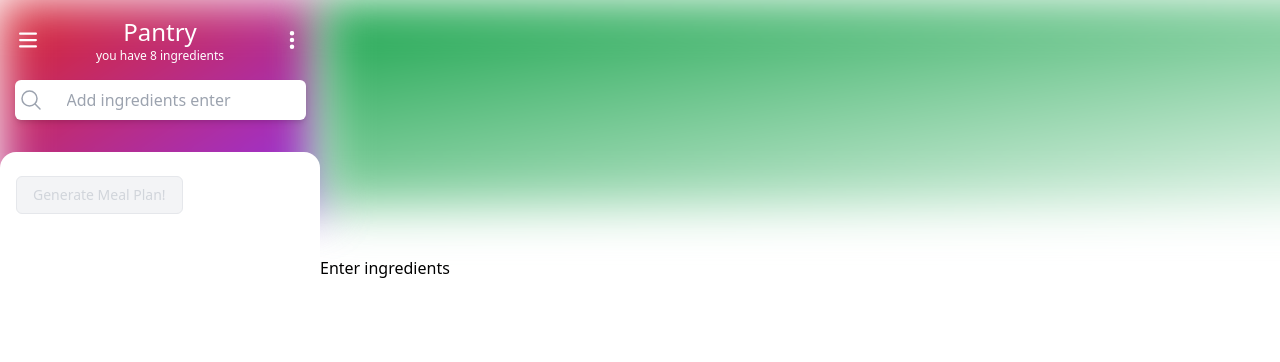
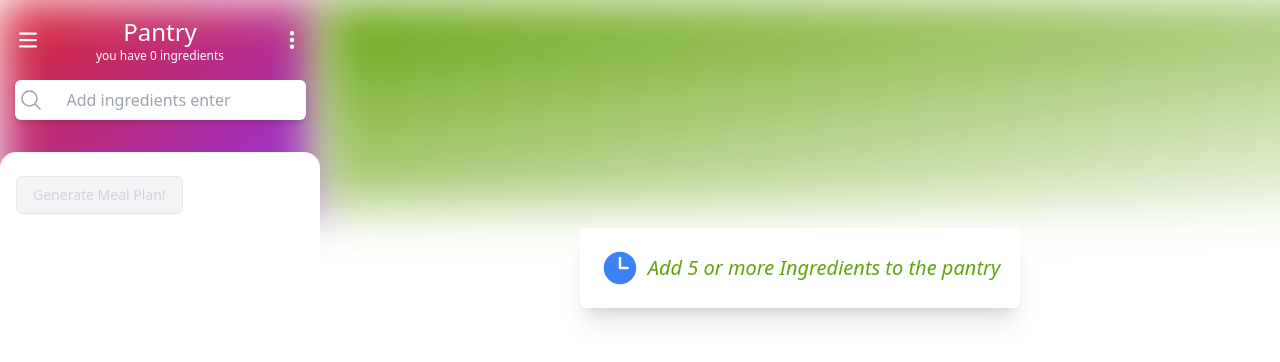
Before and after one commit to sandhyas23/meal-planner, a Next.js app: page / in a window 1280 px wide. Shown: the top 362 px of the page. Built offline with nearby package versions, Linux system fonts and the light colour scheme.

Commit message:
completed gtp data display

```diff
--- a/app/api/generateMealPlan/route.ts
+++ b/app/api/generateMealPlan/route.ts
@@ -16,9 +16,12 @@ export async function POST(request:Request) {
         messages:[
             {
                 role:"user",
-                content:`Hi there, provide a meal plan with recipe names from MONDAY through SUNDAY that includes breakfast, lunch and dinner using the list of
+                content:`Hi there, provide a meal plan with recipe names from monday through sunday that includes breakfast, lunch and dinner using the list of
                 ingredients given below.
-                Here are the ingredients: ${JSON.stringify({ingredients})}`
+                Here are the ingredients: ${JSON.stringify({ingredients})}
+                Return the meal plan as array of objects like the following format
+                 ['{"day":"monday","breakfast":"","lunch":"","dinner":""}']`
+
             }
         ]
     })
--- a/app/components/MealPlan.tsx
+++ b/app/components/MealPlan.tsx
@@ -1,22 +1,64 @@
 'use client'
 import { usePantryStore } from '@/store/PantryStore';
-import React from 'react';
+import { ClockIcon } from '@heroicons/react/24/solid';
+import React, { useEffect, useState } from 'react';
 
 
 function MealPlan() {
 
-  const [mealPlanClicked,setMealPlanClicked,mealPlanner] = usePantryStore((state) =>
-                       [state.mealPlanClicked,state.setMealPlanClicked,state.mealPlanner]);
+  const [mealPlanClicked,setMealPlanClicked,weekPlan] = usePantryStore((state) =>
+                       [state.mealPlanClicked,state.setMealPlanClicked,state.weekPlan]);
+
+
+  const capitalizeFirstLetter = (string: string)  => {
+    return string.charAt(0).toUpperCase() + string.slice(1);
+  }
+
+
+
   return (
-    <div className=' md:w-9/12 items-center'>
+    <div className='flex items-center justify-center  object-contain md:w-9/12'>
       <div className='absolute top-0 left-1/4 w-full h-52
-                                 bg-gradient-to-br from-green-600  to-white
+                                 bg-gradient-to-br from-lime-600  to-white
                                  filter blur-xl -z-50 opacity-100'/>
-        {!mealPlanClicked? "Enter ingredients" :
-        <div>
-          <p>
-            {mealPlanner}
-          </p>
+        {weekPlan.meal.length < 1 ? <div className='flex justify-center items-center p-2 md:py-6 '>
+          <p className='flex items-center  p-5 shadow-xl bg-white rounded-md font-medium text-xl
+                              text-lime-600 w-fit max-w-3xl italic'>
+              <ClockIcon className={`online-block h-10 w-10 text-blue-500 mr-2
+               ${mealPlanClicked && "animate-spin"}`} />
+
+            Add 5 or more Ingredients to the pantry
+            </p>
+        </div> :
+        <div className='flex '>
+            <table className='mt-4 table-auto rounded-lg  border-separate  border border-slate-800 border-spacing-2'>
+              <thead>
+                <tr className='p2'>
+                  <th className=' rounded-lg p-4 border border-slate-600 bg-green-400 text-xl font-bold'>DAY</th>
+                  <th className=' rounded-lg p-4 border border-slate-600 bg-green-400 text-xl font-bold'>BREAKFAST</th>
+                  <th className=' rounded-lg p-4 border border-slate-600 bg-green-400 text-xl font-bold'>LUNCH</th>
+                  <th className=' rounded-lg p-4 border border-slate-600 bg-green-400 text-xl font-bold'>DINNER</th>
+                </tr>
+              </thead>
+              <tbody>
+                {weekPlan.meal.map((value,index,array) =>{
+                  return <tr key={`row${index}`} className='p-4'>
+                    <td key={`day${index}`} className='rounded-lg p-4 border border-slate-600  bg-emerald-400 text-xl font-light italic'>
+                      {capitalizeFirstLetter(value.day)}
+                    </td>
+                    <td key={`breakfast${index}`} className='rounded-lg p-2 border border-slate-600 text-xl font-light'>
+                      {capitalizeFirstLetter(value.breakfast)}
+                    </td>
+                    <td key={`lunch${index}`} className='rounded-lg p-2 border border-slate-600 text-xl font-light'>
+                      {capitalizeFirstLetter(value.lunch)}
+                    </td>
+                    <td key={`dinner${index}`} className='rounded-lg p-2 border border-slate-600 text-xl font-light'>
+                      {capitalizeFirstLetter(value.dinner)}
+                    </td>
+                  </tr>
+                })}
+              </tbody>
+            </table>
         </div>
         }
 
--- a/app/components/Pantry.tsx
+++ b/app/components/Pantry.tsx
@@ -11,20 +11,20 @@ type Props = {
 }
 
 function Pantry({pantryItems}:Props) {
-  const [deleteIngredient,mealPlanClicked,setMealPlanClicked,mealPlanner,setMealPlanner] = usePantryStore((state) =>
-                       [state.deleteIngredient,state.mealPlanClicked,state.setMealPlanClicked,state.mealPlanner,state.setMealPlanner]);
+  const [deleteIngredient,mealPlanClicked,setMealPlanClicked,setWeekPlan] = usePantryStore((state) =>
+                       [state.deleteIngredient,state.mealPlanClicked,state.setMealPlanClicked,state.setWeekPlan]);
 
   //const [mealPlanner,setMealPlanner] = useState<string>("");
 
 
 
   const generateMealPlan = () =>{
-     setMealPlanClicked();
+     setMealPlanClicked(true);
      const fetchMealPlanFunc = async() =>{
       const meal = await fetchMealPlan(pantryItems);
-      setMealPlanner(meal);
+      setWeekPlan(meal);
+      setMealPlanClicked(false);
   }
-
   fetchMealPlanFunc();
   }
 
--- a/app/components/SideBar.tsx
+++ b/app/components/SideBar.tsx
@@ -38,7 +38,7 @@ function SideBar() {
             <p className='flex font-medium text-white  text-2xl'>
               Pantry
             </p>
-            <p className='flex font-extralight text-xs text-white'>you have 8 ingredients</p>
+            <p className='flex font-extralight text-xs text-white'>{`you have ${pantryItems.length} ingredients`}</p>
           </div>
 
           <button className='flex  justify-end m-2 p-2 '>
--- a/store/PantryStore.ts
+++ b/store/PantryStore.ts
@@ -8,10 +8,11 @@ interface PantryState{
     deleteIngredient : (index:number) => void;
 
     mealPlanClicked:boolean;
-    setMealPlanClicked: () => void;
+    setMealPlanClicked: (mealPlanClicked:boolean) => void;
 
-    mealPlanner:string;
-    setMealPlanner: (mealPlanner:string) => void;
+
+    weekPlan : WeekPlan;
+    setWeekPlan: (meal:string) => void;
 
 }
 
@@ -47,16 +48,14 @@ export const usePantryStore = create<PantryState>()((set) => ({
     },
 
     mealPlanClicked:false,
-    setMealPlanClicked: async() =>{
-        set((state) => {
-            return {mealPlanClicked:true}
-        })
-        //set({mealPlanClicked:!mealPlanClicked})
+    setMealPlanClicked: async(value) =>{
+        set({mealPlanClicked:value})
     },
 
-    mealPlanner:"",
-    setMealPlanner: async(mealPlanner) =>{
-       set({mealPlanner: mealPlanner})
+
+    weekPlan: {meal: []},
+
+    setWeekPlan: async(meal) =>{
+        set({weekPlan:{meal:JSON.parse(meal)}})
     }
-
 }))
```
Also changed, not shown: typings.d.ts (added, +13 -0 lines).
